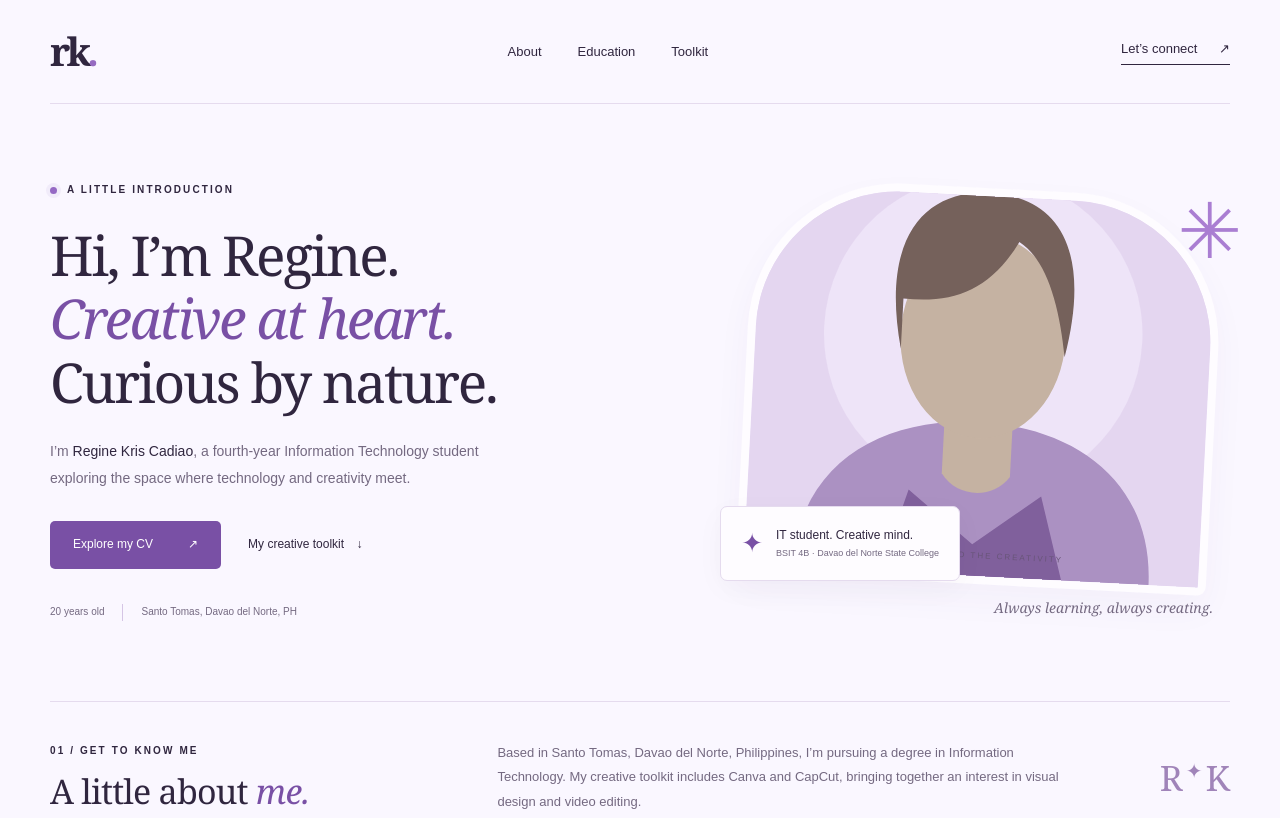
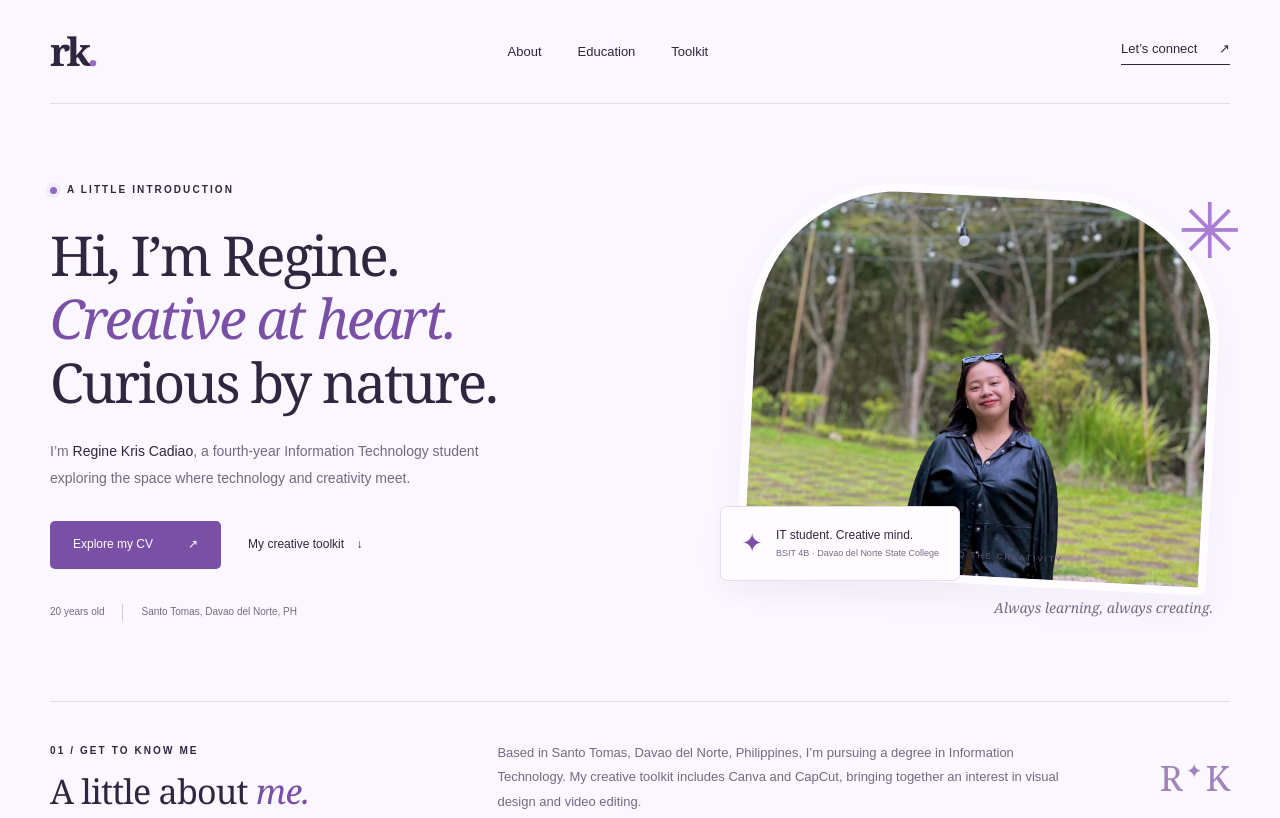
Before and after one commit to reginekriscadiao-dev/personal-cv, a plain HTML site: page index.html in a window 1280 px wide. Shown: the top 818 px of the page. Drawn offline with Linux system fonts and the light colour scheme.

Commit message:
Add my profile photo

```diff
--- a/index.html
+++ b/index.html
@@ -28,7 +28,7 @@
       <div class="portrait-area">
         <div class="portrait-frame">
           <!-- Replace assets/profile.svg with your photo, e.g. assets/profile.jpg. -->
-          <img class="portrait" src="assets/profile.svg" alt="Illustrated portrait placeholder; Regine’s personal photo can be added here" width="480" height="580">
+          <img class="portrait" src="assets/profile.jpg" alt="Illustrated portrait placeholder; Regine’s personal photo can be added here" width="480" height="580">
           <span class="portrait-label">A FACE BEHIND THE CREATIVITY</span>
         </div>
         <span class="sparkle" aria-hidden="true">✳</span>
```
Also changed, not shown: assets/profile.jpg (added).
